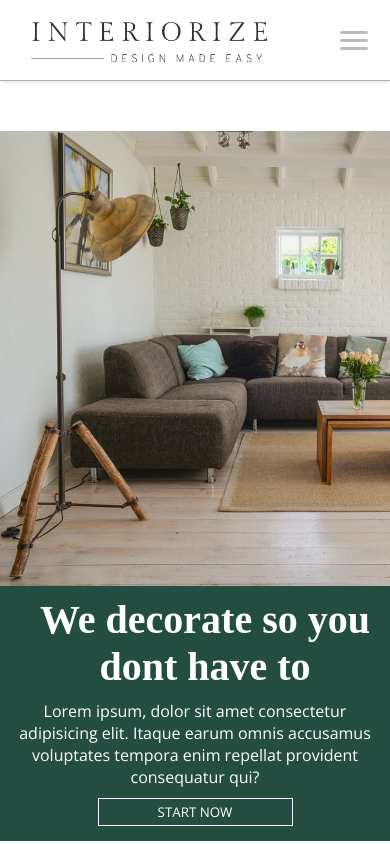
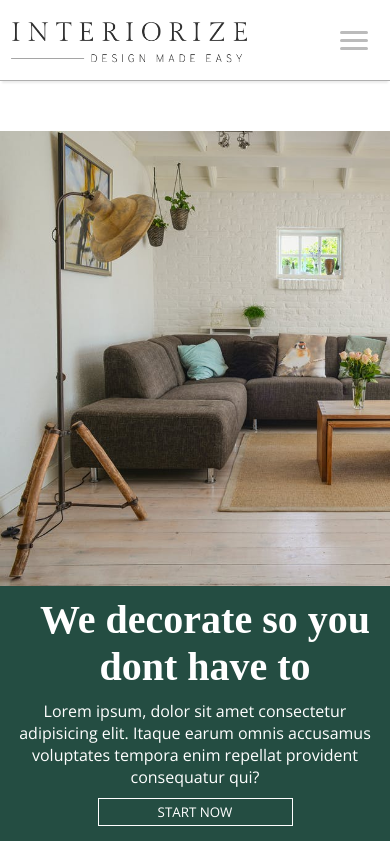
Before and after one commit to natelee3/new-interiorize, a React (Create React App) app: page / in a window 390 px wide. Shown: the top 844 px of the page. Built offline with nearby package versions, Linux system fonts and the light colour scheme; a web font is replaced by a local one.

Commit message:
adjusted navbar image margin

```diff
--- a/src/components/navbar/navbar.css
+++ b/src/components/navbar/navbar.css
@@ -110,5 +110,9 @@ nav img {
         width: 250px;
     }
 
+    nav img {
+        margin-left: 5px
+    }
+
 
 }
```
